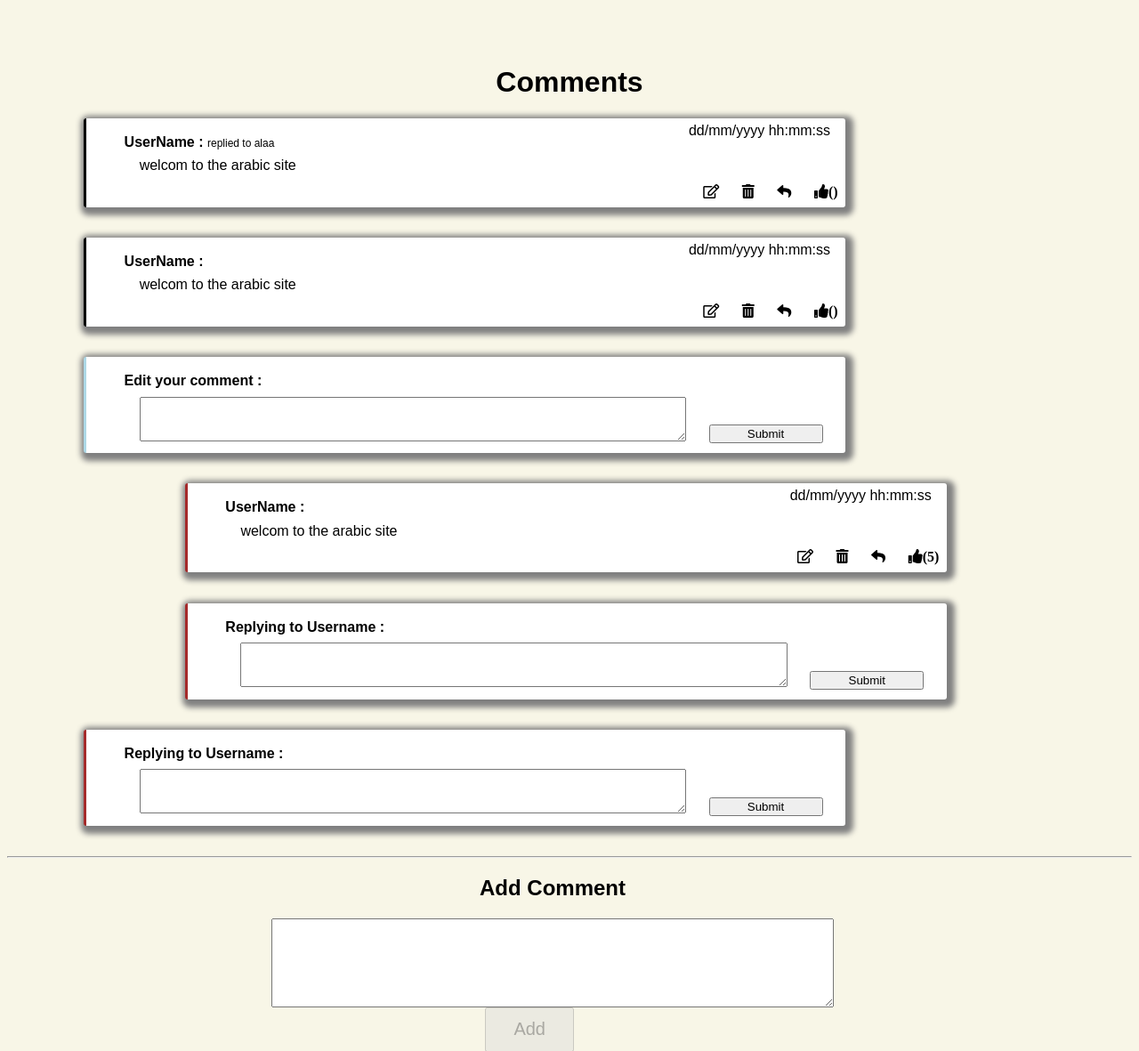
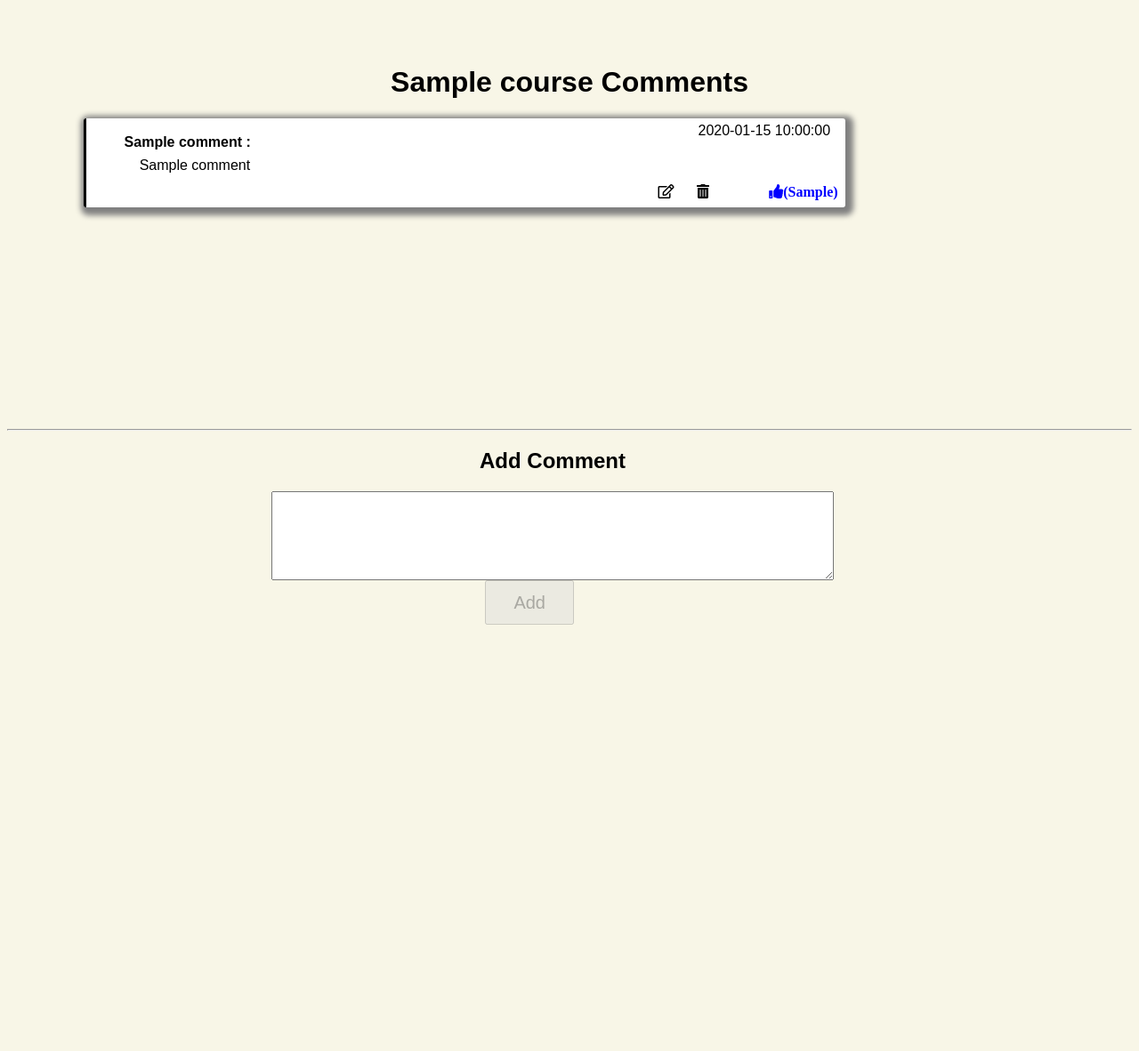
Before and after one commit to Warawreh/AmazonTechathon, a PHP site: page /CommentPage.php?pid=1 in a window 1280 px wide. Shown: the part 62-1243 px from the top of the page at 89% size. After the commit the page ends 764 px from the top, so only its background shows below. Run offline with PHP 8.4, Linux system fonts and the light colour scheme; tables that the repository leaves empty or names only in its code hold one stand-in row (values such as "Sample post"); some libraries are stand-ins or nearby versions.

Commit message:
loading comments (part 1)

```diff
--- a/CommentPage.php
+++ b/CommentPage.php
@@ -121,31 +121,11 @@
         <div  id="CommentsBlock">
 
 
-                    <h1 style="text-align: center">Comments</h1>
 
 
 
-                <div class="ncomment mn">
-                    <br>
-                    <div class="uside">
-                    <laber style="font-weight: bold;">UserName : </laber><laber style="font-size:12px;">replied to alaa</laber>
-                    <div class="w">
-                    dd/mm/yyyy hh:mm:ss
-                </div>
-                </div>
 
-                    <div class="mainc">
-                        welcom to the arabic site
-                    </div>
-                    <br>
-                    <div class="rightc">
 
-                    <i class="fas fa-thumbs-up" style="float:right;margin-left: 3%">()</i>
-                    <i class="fas fa-reply" style="float:right;margin-left: 3%"></i>
-                    <i class="fas fa-trash-alt" style="float:right;margin-left: 3%"></i>
-                    <i class="far fa-edit" style="float:right;margin-left: 3%"></i>
-                </div>
-                </div>
 
                 <div class="ncomment mn">
                     <br>
@@ -170,22 +150,7 @@
                 </div>
 
 
-                <div class="ncomment ed">
-                    <br>
-                    <div class="uside">
-                    <laber style="font-weight: bold;">Edit your comment : </laber>
 
-                </div>
-
-                    <div class="mainc">
-                        <textarea class="earea"></textarea>
-                    </div>
-
-                    <div class="rightc">
-
-                        <button class="ebtn">Submit</button>
-                </div>
-                </div>
 
                 <div  class="rcomment re">
                     <br>
@@ -227,22 +192,7 @@
                 </div>
 
 
-                <div class="ncomment re">
-                    <br>
-                    <div class="uside">
-                    <laber style="font-weight: bold;">Replying to Username : </laber>
 
-                </div>
-
-                    <div class="mainc">
-                        <textarea class="earea"></textarea>
-                    </div>
-
-                    <div class="rightc">
-
-                        <button class="ebtn">Submit</button>
-                </div>
-                </div>
 
 
 
--- /dev/null
+++ b/loadAllComments.php
@@ -0,0 +1,83 @@
+<?php
+require 'includes/dbo.inc.php';
+
+if(isset($_GET['pid'])&&$_GET['pid']!="")$pageid=mysqli_real_escape_string($conn,$_GET['pid']);
+else $pageid="0";
+
+//searching for the pageid in db
+$sql="SELECT * FROM course WHERE id='$pageid';";
+$res = mysqli_query($conn,$sql);
+$coursename=mysqli_fetch_assoc($res);
+$sql = " SELECT * FROM comments WHERE (place=0 AND pageid='$pageid') ORDER BY place ASC , likes DESC ;";
+$res = mysqli_query($conn,$sql);
+
+//return to comments page if wrong page id
+if(!isset($coursename['name'])){
+    header("Location: commentMainPage.php");
+    exit;
+}
+  echo '<h1 style="text-align: center">'.$coursename["name"].' Comments</h1>';
+
+// print all the comments (with edit/replty hidden boxes)
+  while($r = mysqli_fetch_assoc($res)){
+      echo ' <div class="ncomment mn">
+                    <br>
+                    <div class="uside">
+                    <laber style="font-weight: bold;">'.$r["name"].' : </laber>
+                    <div class="w">
+                    '.$r["date"].'
+                </div>
+                </div>
+
+                    <div class="mainc">
+                        '.htmlspecialchars($r["subject"]).'
+                    </div>
+                    <br>
+                    <div class="rightc">';
+ // Check if user already liked this (function liked)
+
+                    echo '<i class="fas fa-thumbs-up LIKE" style="float:right;margin-left: 3%;color:blue;">('.$r["likes"].')</i>';
+
+
+                    echo '<i class="far fa-reply rep" style="float:right;margin-left: 3%;color:black"></i>
+                    <i class="fas fa-trash-alt Del" style="float:right;margin-left: 3%"></i>
+                    <i class="far fa-edit EDIT" style="float:right;margin-left: 3%"></i>
+                </div>
+                </div>
+
+                <div class="ncomment ed ANY">
+                    <br>
+                    <div class="uside">
+                    <laber style="font-weight: bold;">Edit your comment : </laber>
+
+                </div>
+
+                    <div class="mainc">
+                        <textarea class="earea"></textarea>
+                    </div>
+
+                    <div class="rightc">
+
+                        <button class="ebtn">Submit</button>
+                </div>
+                </div>
+
+
+                <div class="ncomment re ANY">
+                    <br>
+                    <div class="uside">
+                    <laber style="font-weight: bold;">Replying to Username : </laber>
+
+                </div>
+
+                    <div class="mainc">
+                        <textarea class="earea"></textarea>
+                    </div>
+
+                    <div class="rightc">
+
+                        <button class="ebtn">Submit</button>
+                </div>
+                </div>
+    ';
+  }
```
